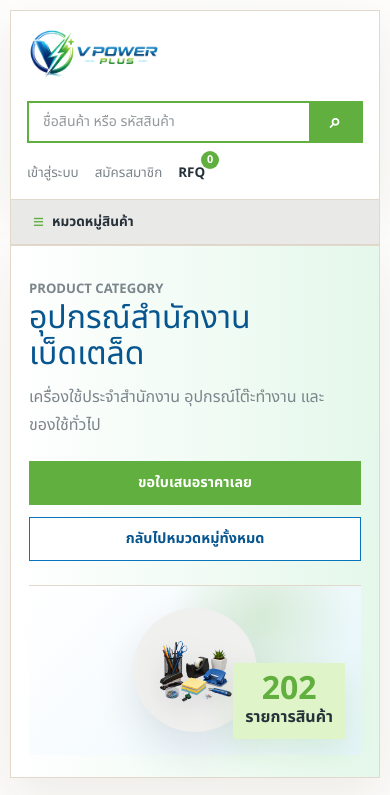
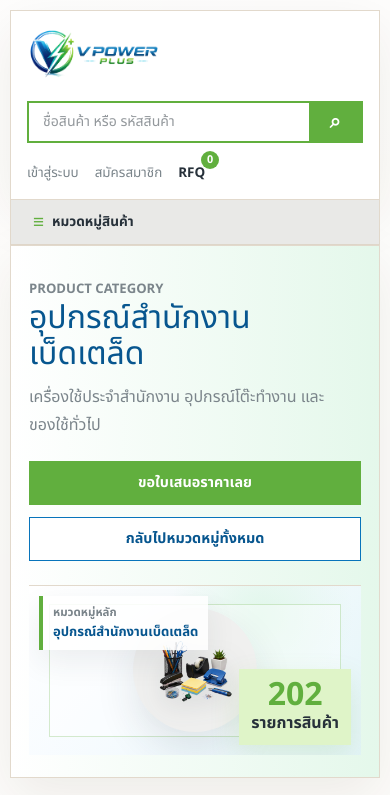
Before and after one commit to theerasakluk/Landing-Page-VPP, a Next.js app: page /categories/office-supplies in a window 390 px wide. Shown: the top 795 px of the page. Built offline with nearby package versions, Linux system fonts and the light colour scheme.

Commit message:
Update category subcategory visual cards

```diff
--- a/app/categories/[slug]/page.tsx
+++ b/app/categories/[slug]/page.tsx
@@ -1,5 +1,6 @@
 import { notFound } from "next/navigation";
 import Link from "next/link";
+import type { CSSProperties } from "react";
 import {
   categoryMeta,
   getCategoryBySlug,
@@ -21,6 +22,28 @@ const categoryImages: Record<string, string> = {
   "stationery-paper": "/category-stationery-paper.png",
   "computer-it": "/category-computer-it.png",
   "solar-rooftop": "/category-solar-rooftop.png",
+};
+
+const visualThemes: Record<string, { accent: string; wash: string }> = {
+  "office-supplies": { accent: "#61af3e", wash: "rgba(218, 245, 227, 0.72)" },
+  "office-electronics": { accent: "#0874bb", wash: "rgba(228, 243, 255, 0.78)" },
+  "office-furniture": { accent: "#7a9f38", wash: "rgba(240, 246, 218, 0.76)" },
+  "tools-equipment": { accent: "#4f8f32", wash: "rgba(224, 242, 210, 0.76)" },
+  "pantry-cleaning": { accent: "#36a06f", wash: "rgba(218, 245, 227, 0.76)" },
+  "stationery-paper": { accent: "#0874bb", wash: "rgba(228, 243, 255, 0.76)" },
+  "computer-it": { accent: "#0868a8", wash: "rgba(228, 243, 255, 0.82)" },
+  "solar-rooftop": { accent: "#61af3e", wash: "rgba(223, 244, 200, 0.82)" },
+  "uniform-event": { accent: "#4f8f32", wash: "rgba(223, 244, 200, 0.78)" },
+  "personal-care": { accent: "#36a06f", wash: "rgba(218, 245, 227, 0.78)" },
+  "document-office": { accent: "#0874bb", wash: "rgba(228, 243, 255, 0.78)" },
+  "cleaning-maintenance": { accent: "#36a06f", wash: "rgba(218, 245, 227, 0.78)" },
+  "repair-tools": { accent: "#4f8f32", wash: "rgba(240, 246, 218, 0.78)" },
+  "site-materials": { accent: "#7a9f38", wash: "rgba(223, 244, 200, 0.78)" },
+  "books-learning": { accent: "#0874bb", wash: "rgba(228, 243, 255, 0.78)" },
+  "paper-files": { accent: "#61af3e", wash: "rgba(218, 245, 227, 0.78)" },
+  "writing-tools": { accent: "#0868a8", wash: "rgba(228, 243, 255, 0.72)" },
+  "creative-supplies": { accent: "#36a06f", wash: "rgba(218, 245, 227, 0.72)" },
+  other: { accent: "#7a9f38", wash: "rgba(240, 246, 218, 0.72)" },
 };
 
 export function generateStaticParams() {
@@ -59,6 +82,10 @@ export default async function CategoryPage({ params, searchParams }: CategoryPag
     ? allProducts.filter((product) => product.subcategorySlug === activeGroup)
     : allProducts;
   const activeGroupLabel = subcategories.find((group) => group.slug === activeGroup)?.label;
+  const visualLabel = activeGroupLabel ?? category.name;
+  const visualEyebrow = activeGroupLabel ? "หมวดหมู่ย่อย" : "หมวดหมู่หลัก";
+  const visualCountLabel = activeGroupLabel ? "รายการในหมวดย่อย" : "รายการสินค้า";
+  const visualTheme = visualThemes[activeGroup || slug] ?? visualThemes.other;
   const categoryImage = categoryImages[slug] ?? "/category-office-supplies.png";
 
   return (
@@ -125,13 +152,25 @@ export default async function CategoryPage({ params, searchParams }: CategoryPag
               </Link>
             </div>
           </div>
-          <div className="category-visual" aria-hidden="true">
+          <div
+            className="category-visual"
+            style={
+              {
+                "--category-accent": visualTheme.accent,
+                "--category-wash": visualTheme.wash,
+              } as CSSProperties
+            }
+          >
             <span className="category-visual-image">
               <img src={categoryImage} alt="" />
             </span>
+            <span className="category-visual-label">
+              <span>{visualEyebrow}</span>
+              <strong>{visualLabel}</strong>
+            </span>
             <span className="category-visual-count">
-              <strong>{allProducts.length.toLocaleString("th-TH")}</strong>
-              รายการสินค้า
+              <strong>{visibleProducts.length.toLocaleString("th-TH")}</strong>
+              {visualCountLabel}
             </span>
           </div>
         </div>
--- a/app/globals.css
+++ b/app/globals.css
@@ -830,13 +830,25 @@ button {
   min-height: 210px;
   display: grid;
   place-items: center;
+  align-content: center;
   background:
-    radial-gradient(circle at 70% 18%, rgba(97, 175, 62, 0.2), transparent 34%),
+    radial-gradient(circle at 70% 18%, var(--category-wash, rgba(97, 175, 62, 0.2)), transparent 34%),
     linear-gradient(135deg, #ffffff, rgba(228, 243, 255, 0.68));
   border-left: 1px solid var(--line);
+  overflow: hidden;
+}
+
+.category-visual::before {
+  content: "";
+  position: absolute;
+  inset: 24px 30px;
+  border: 1px solid color-mix(in srgb, var(--category-accent, var(--green)) 26%, transparent);
+  background: rgba(255, 255, 255, 0.36);
 }
 
 .category-visual-image {
+  position: relative;
+  z-index: 1;
   width: 156px;
   height: 156px;
   border-radius: 50%;
@@ -853,8 +865,36 @@ button {
   filter: drop-shadow(0 10px 14px rgba(39, 49, 58, 0.12));
 }
 
+.category-visual-label {
+  position: absolute;
+  z-index: 2;
+  left: 16px;
+  top: 16px;
+  display: grid;
+  gap: 3px;
+  max-width: calc(100% - 32px);
+  padding: 10px 12px;
+  background: rgba(255, 255, 255, 0.86);
+  border-left: 4px solid var(--category-accent, var(--green));
+  box-shadow: 0 12px 30px rgba(39, 49, 58, 0.08);
+}
+
+.category-visual-label span {
+  color: var(--muted);
+  font-size: 0.72rem;
+  font-weight: 700;
+  text-transform: uppercase;
+}
+
+.category-visual-label strong {
+  color: var(--blue-dark);
+  font-size: 0.92rem;
+  line-height: 1.35;
+}
+
 .category-visual-count {
   position: absolute;
+  z-index: 2;
   right: 16px;
   bottom: 16px;
   display: grid;
@@ -870,7 +910,7 @@ button {
 }
 
 .category-visual-count strong {
-  color: var(--green);
+  color: var(--category-accent, var(--green));
   font-size: 2rem;
   line-height: 1;
 }
@@ -1069,6 +1109,14 @@ button {
     border-left: 0;
     border-top: 1px solid var(--line);
   }
+
+  .category-visual::before {
+    inset: 18px 20px;
+  }
+
+  .category-visual-label {
+    max-width: min(60%, 260px);
+  }
 }
 
 @media (max-width: 620px) {
@@ -1183,6 +1231,19 @@ button {
 
   .category-visual-count {
     min-width: 88px;
+    right: 10px;
+    bottom: 10px;
+  }
+
+  .category-visual-label {
+    left: 10px;
+    top: 10px;
+    max-width: calc(100% - 20px);
+    padding: 8px 10px;
+  }
+
+  .category-visual-label strong {
+    font-size: 0.82rem;
   }
 
   .subcategory-nav a {
```
